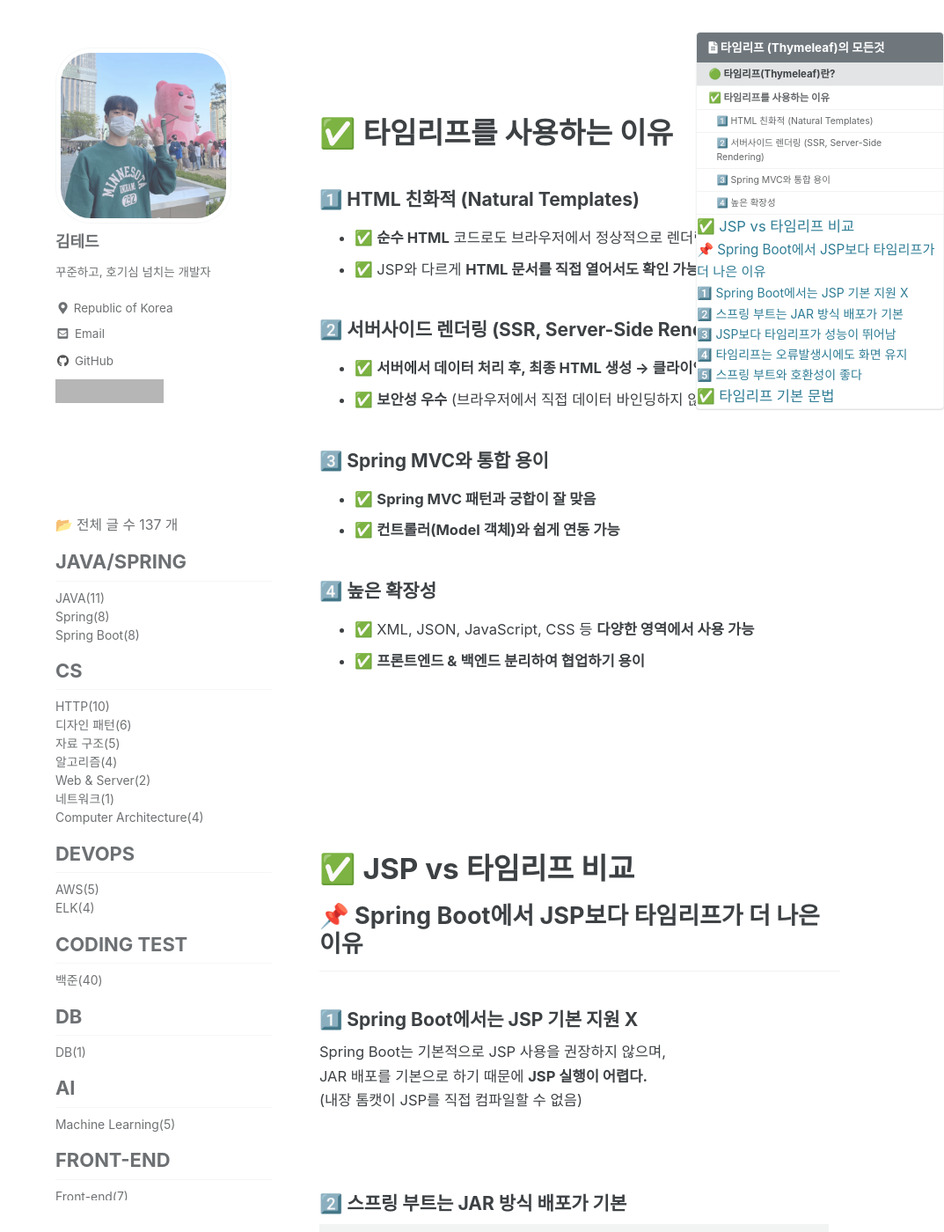
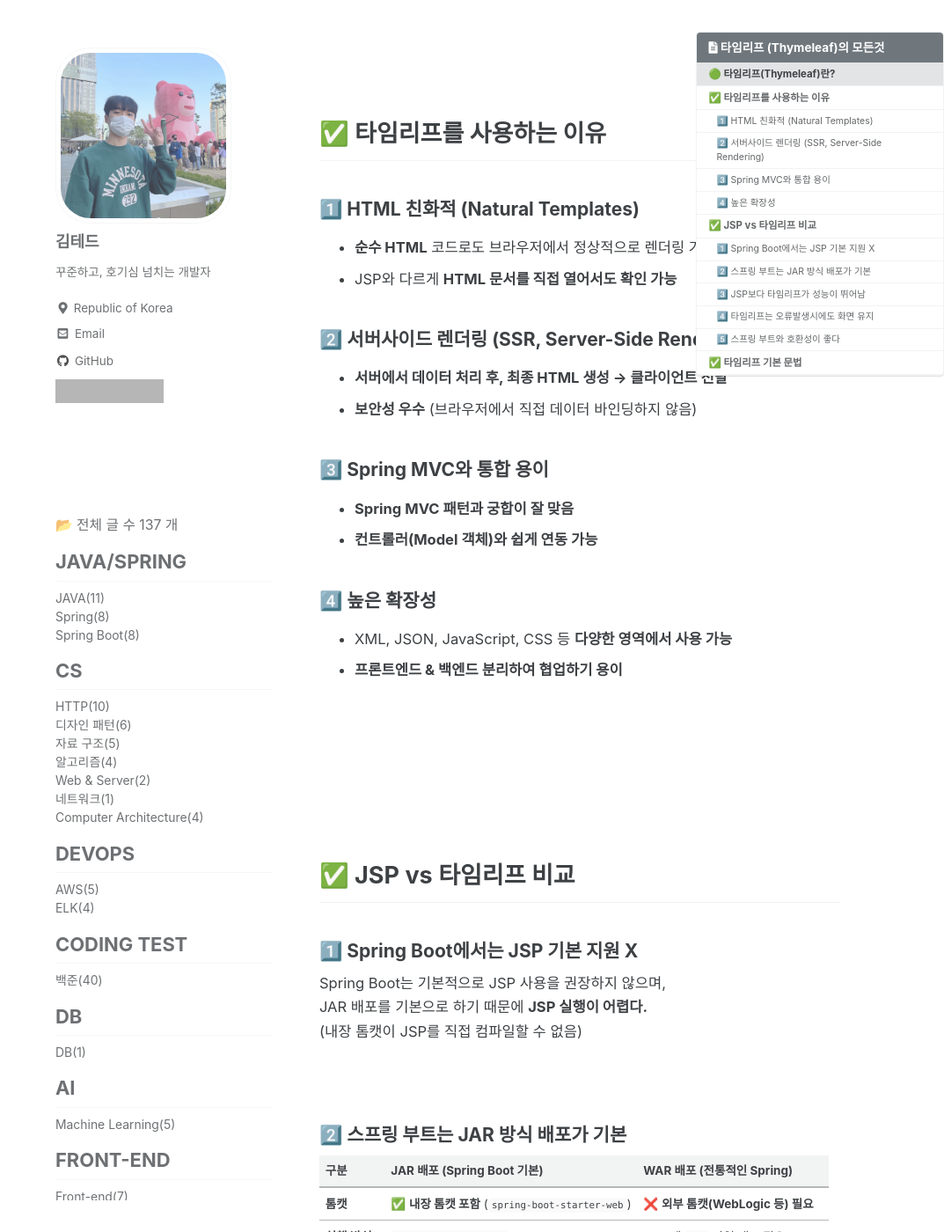
Before and after one commit to idkim97/idkim97.github.io, a Jekyll site: the page built from _posts/2025-02-26-타임리프.md, in a window 1280 px wide and 1400 px high, scrolled down 1266 px. Shown: the whole window at 88% size, without its empty margins (207-1280 px from the left). Built offline with Jekyll 4.4.1, drawn with Linux system fonts in a browser that asks for light colours; cached includes are drawn as plain includes; some web fonts are replaced; comment, search, counter and statistics services are not loaded; some of the changed text lies outside the part shown; grey boxes are pictures that could not be loaded.

Commit message:
Update 2025-02-26-타임리프.md

````diff
--- a/_posts/2025-02-26-타임리프.md
+++ b/_posts/2025-02-26-타임리프.md
@@ -16,7 +16,7 @@
 
 <br><br>
 
-# 🟢 타임리프(Thymeleaf)란?
+## 🟢 타임리프(Thymeleaf)란?
 
 타임리프(Thymeleaf)는 **스프링(Spring) 기반의 서버사이드 템플릿 엔진**으로,
 HTML, XML, JavaScript, CSS 등의 정적 파일을 **동적으로 변환**하여 렌더링할 수 있는 **뷰 템플릿 엔진**이다.
@@ -39,29 +39,28 @@
 
 <br><br><br><br><br><br>
 
-# ✅ 타임리프를 사용하는 이유
+## ✅ 타임리프를 사용하는 이유
 
 ### 1️⃣ HTML 친화적 (Natural Templates)
-- ✅ **순수 HTML** 코드로도 브라우저에서 정상적으로 렌더링 가능
-- ✅ JSP와 다르게 **HTML 문서를 직접 열어서도 확인 가능**
+-  **순수 HTML** 코드로도 브라우저에서 정상적으로 렌더링 가능
+-  JSP와 다르게 **HTML 문서를 직접 열어서도 확인 가능**
 
 ### 2️⃣ 서버사이드 렌더링 (SSR, Server-Side Rendering)
-- ✅ **서버에서 데이터 처리 후, 최종 HTML 생성 → 클라이언트 전달**
-- ✅ **보안성 우수** (브라우저에서 직접 데이터 바인딩하지 않음)
+-  **서버에서 데이터 처리 후, 최종 HTML 생성 → 클라이언트 전달**
+-  **보안성 우수** (브라우저에서 직접 데이터 바인딩하지 않음)
 
 ### 3️⃣ Spring MVC와 통합 용이
-- ✅ **Spring MVC 패턴과 궁합이 잘 맞음**
-- ✅ **컨트롤러(Model 객체)와 쉽게 연동 가능**
+-  **Spring MVC 패턴과 궁합이 잘 맞음**
+-  **컨트롤러(Model 객체)와 쉽게 연동 가능**
 
 ### 4️⃣ 높은 확장성
-- ✅ XML, JSON, JavaScript, CSS 등 **다양한 영역에서 사용 가능**
-- ✅ **프론트엔드 & 백엔드 분리하여 협업하기 용이**
+-  XML, JSON, JavaScript, CSS 등 **다양한 영역에서 사용 가능**
+-  **프론트엔드 & 백엔드 분리하여 협업하기 용이**
 
 <br><br><br><br><br><br>
 
-# ✅ JSP vs 타임리프 비교
+## ✅ JSP vs 타임리프 비교
 
-## 📌 Spring Boot에서 JSP보다 타임리프가 더 나은 이유
 
 ### 1️⃣ Spring Boot에서는 **JSP 기본 지원 X**
 Spring Boot는 기본적으로 JSP 사용을 권장하지 않으며,
@@ -80,7 +79,8 @@
 | **JSP 지원**   | ❌ **지원 안됨** | ✅ 사용 가능 |
 | **배포 방식**  | ✅ 단일 JAR 패키지로 배포 | ❌ WAS 서버 설정 필요 |
 
-스프링 부트는 JAR방식으로 배포를 하는것이 기본이다. 그러나 JSP는 서블릿으로 변환후 실행되는 구조이다. 즉, JSP 파일이 실행되려면 톰캣 같은 서블릿 컨테이너가 JSP파일을 컴파일하고 서블릿 클래스로 변환하는 과정이 필요하다.
+스프링 부트는 JAR방식으로 배포를 하는것이 기본이다. 그러나 JSP는 서블릿으로 변환후 실행되는 구조이다.
+즉, JSP 파일이 실행되려면 톰캣 같은 서블릿 컨테이너가 JSP파일을 컴파일하고 서블릿 클래스로 변환하는 과정이 필요하다.
 
 <br><br>
 
@@ -206,8 +205,9 @@
 
 <br><br><br><br><br><br>
 
-# ✅ **타임리프 기본 문법**
-1️⃣ 텍스트 출력 (`th:text`)
+## ✅ **타임리프 기본 문법**
+
+1️⃣ **텍스트 출력 (`th:text`)**
 ```html
 <p th:text="${message}">기본 텍스트</p>
 ```
@@ -217,20 +217,20 @@
 ```
 <br>
 
-2️⃣ 변수 값 설정(`th:value`)
+2️⃣ **변수 값 설정(`th:value`)**
 ```html
 <input type="text" th:value="${name}" />
 ```
 <br>
 
-3️⃣ 조건문 (`th:if`, `th:unless`)
+3️⃣ **조건문 (`th:if`, `th:unless`)**
 ```html
 <p th:if="${isAdmin}">관리자입니다.</p>
 <p th:unless="${isAdmin}">일반 사용자입니다.</p>
 ```
 <br>
 
-4️⃣ 반복문 (`th:each`)
+4️⃣ **반복문 (`th:each`)**
 ```html
 <ul>
     <li th:each="user : ${userList}" th:text="${user.name}"></li>
@@ -238,13 +238,13 @@
 ```
 <br>
 
-5️⃣ 링크 연결 (`th:href`)
+5️⃣ **링크 연결 (`th:href`)**
 ```html
 <a th:href="@{/home}">홈으로 이동</a>
 ```
 <br>
 
-6️⃣ 날짜 포맷팅 (`#dates.format`)
+6️⃣ **날짜 포맷팅 (`#dates.format`)**
 ```html
 <p th:text="${#dates.format(today, 'yyyy-MM-dd')}"></p>
 ```
````
Also changed, not shown: other parts of _posts/2025-02-26-타임리프.md (+4 -5 lines).
